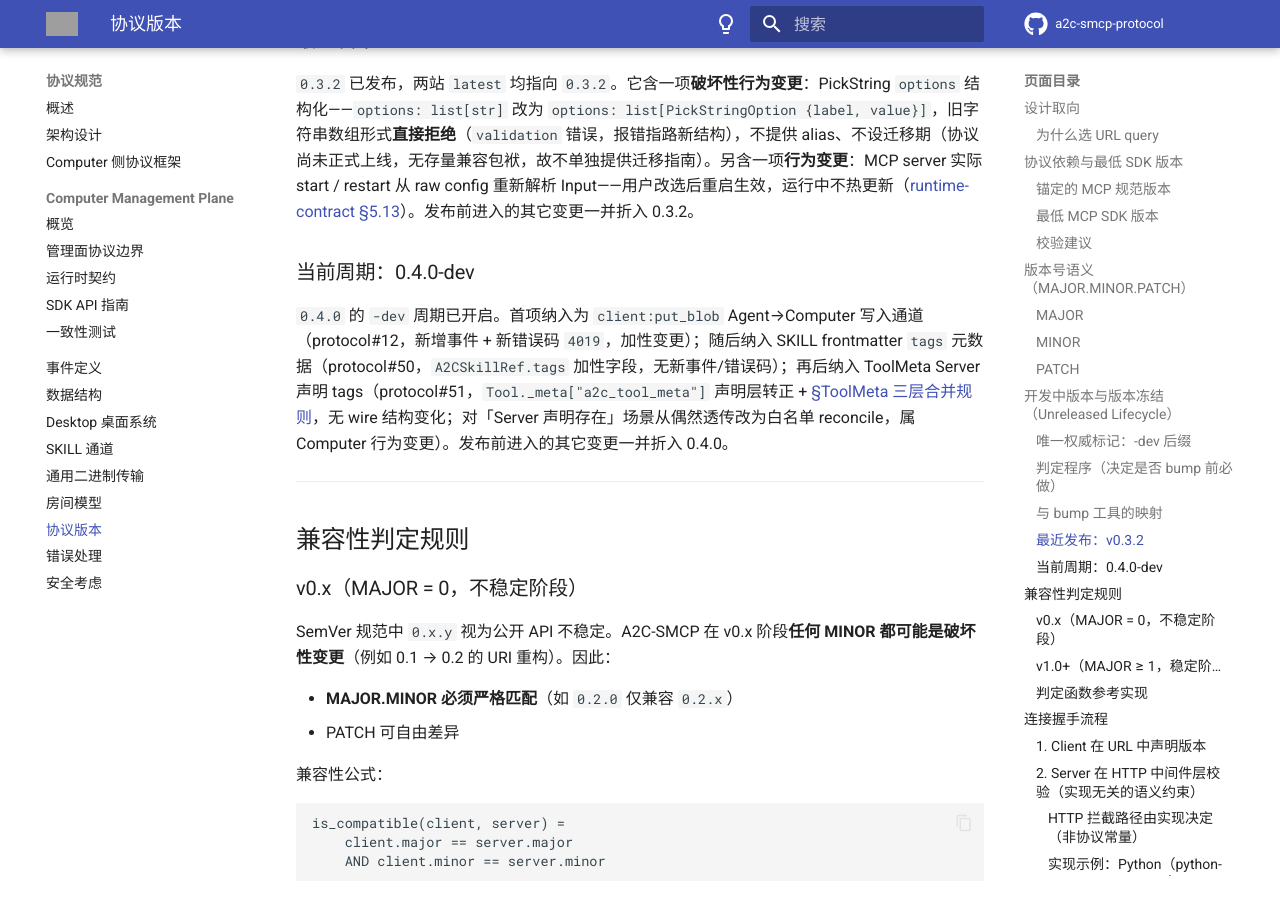
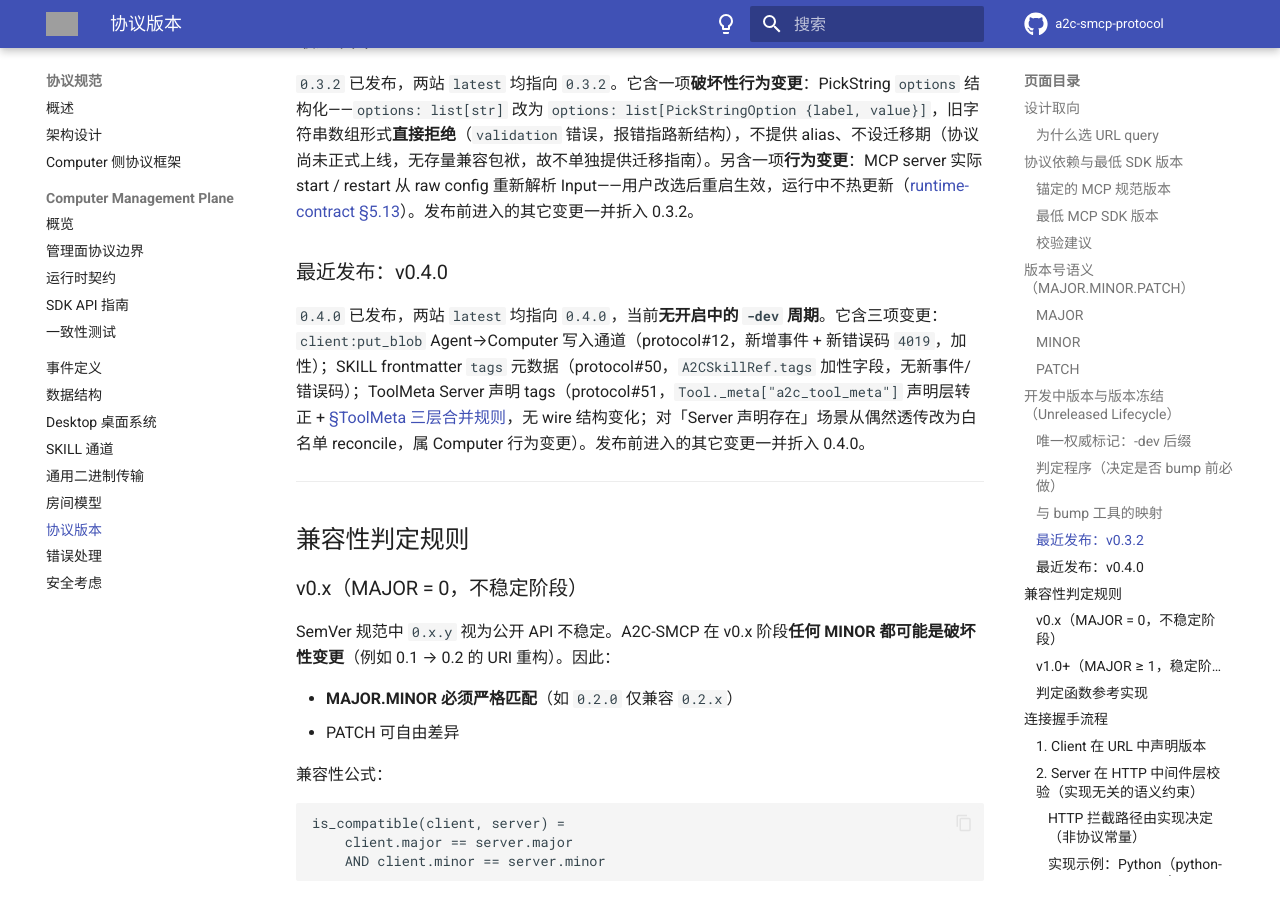
Before and after one commit to A2C-SMCP/a2c-smcp-protocol, an MkDocs documentation site: the page built from docs/specification/versioning.md, in a window 1280 px wide and 900 px high, scrolled down 5743 px. Built offline with MkDocs 1.6.1 and Material for MkDocs 9.7.7, drawn with Linux system fonts in a browser that asks for light colours; comment, search, counter and statistics services are not loaded; the version menu is left out; grey boxes are pictures that could not be loaded.

Commit message:
docs(versioning): 0.4.0 发布状态追认 — 移除「未发布」叙述，标注两站 latest 指向 0.4.0
- versioning.md：当前周期 0.4.0-dev → 最近发布 v0.4.0（样式对齐 0.3.2 追认 f096a40）
- uv.lock：root 包版本随 pyproject 同步 0.4.0.dev0 → 0.4.0

```diff
--- a/docs/specification/versioning.md
+++ b/docs/specification/versioning.md
@@ -173,9 +173,9 @@ PATCH 仅允许：实现 bug 修复、错误信息文案打磨、文档勘误、
 
 `0.3.2` 已发布，两站 `latest` 均指向 `0.3.2`。它含一项**破坏性行为变更**：PickString `options` 结构化——`options: list[str]` 改为 `options: list[PickStringOption {label, value}]`，旧字符串数组形式**直接拒绝**（`validation` 错误，报错指路新结构），不提供 alias、不设迁移期（协议尚未正式上线，无存量兼容包袱，故不单独提供迁移指南）。另含一项**行为变更**：MCP server 实际 start / restart 从 raw config 重新解析 Input——用户改选后重启生效，运行中不热更新（[runtime-contract §5.13](computer-management/runtime-contract.md)）。发布前进入的其它变更一并折入 0.3.2。
 
-### 当前周期：0.4.0-dev
+### 最近发布：v0.4.0
 
-`0.4.0` 的 `-dev` 周期已开启。首项纳入为 `client:put_blob` Agent→Computer 写入通道（protocol#12，新增事件 + 新错误码 `4019`，加性变更）；随后纳入 SKILL frontmatter `tags` 元数据（protocol#50，`A2CSkillRef.tags` 加性字段，无新事件/错误码）；再后纳入 ToolMeta Server 声明 tags（protocol#51，`Tool._meta["a2c_tool_meta"]` 声明层转正 + [§ToolMeta 三层合并规则](data-structures.md#toolmeta-三层合并规则)，无 wire 结构变化；对「Server 声明存在」场景从偶然透传改为白名单 reconcile，属 Computer 行为变更）。发布前进入的其它变更一并折入 0.4.0。
+`0.4.0` 已发布，两站 `latest` 均指向 `0.4.0`，当前**无开启中的 `-dev` 周期**。它含三项变更：`client:put_blob` Agent→Computer 写入通道（protocol#12，新增事件 + 新错误码 `4019`，加性）；SKILL frontmatter `tags` 元数据（protocol#50，`A2CSkillRef.tags` 加性字段，无新事件/错误码）；ToolMeta Server 声明 tags（protocol#51，`Tool._meta["a2c_tool_meta"]` 声明层转正 + [§ToolMeta 三层合并规则](data-structures.md#toolmeta-三层合并规则)，无 wire 结构变化；对「Server 声明存在」场景从偶然透传改为白名单 reconcile，属 Computer 行为变更）。发布前进入的其它变更一并折入 0.4.0。
 
 ---
 
```
Also changed, not shown: 1 other file.
